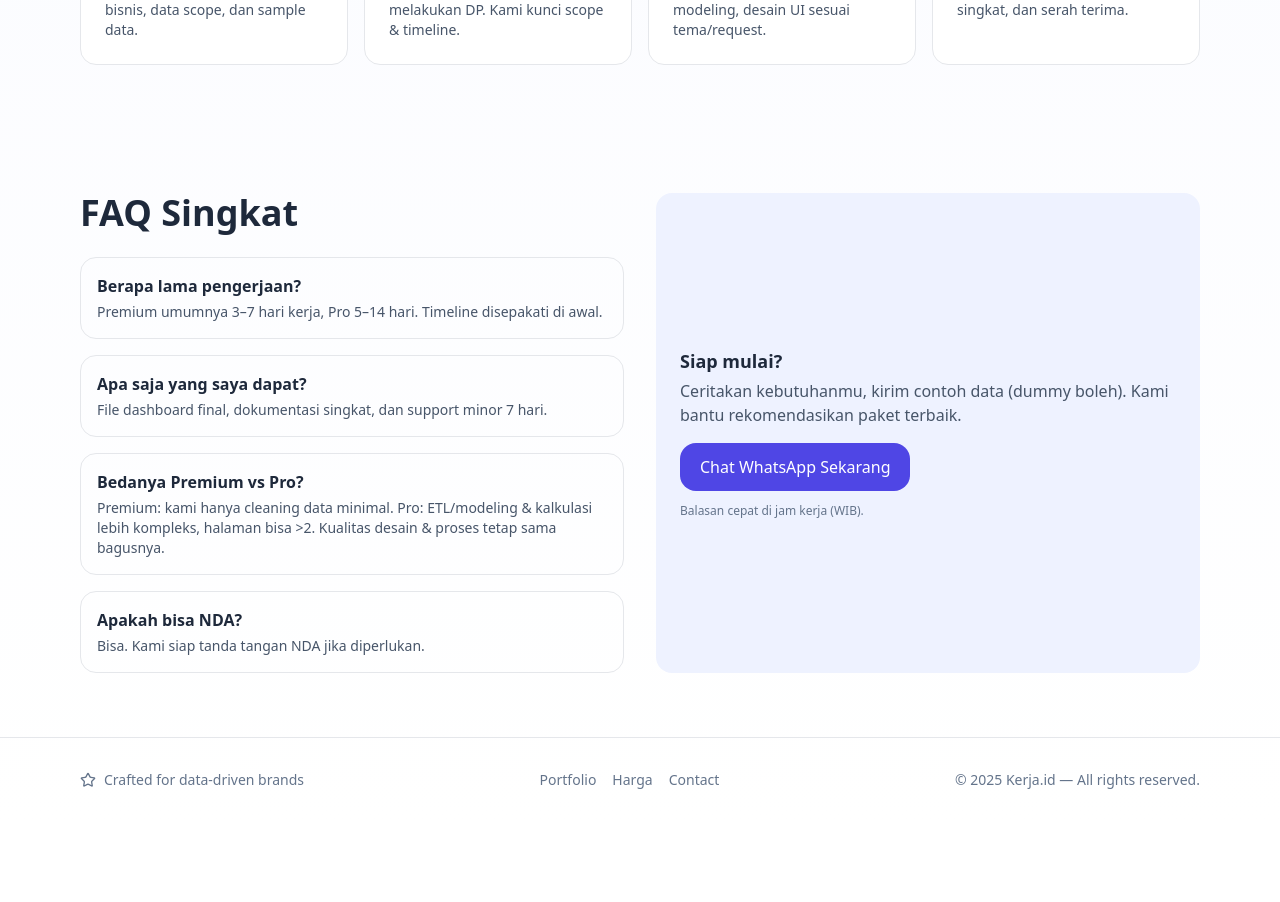
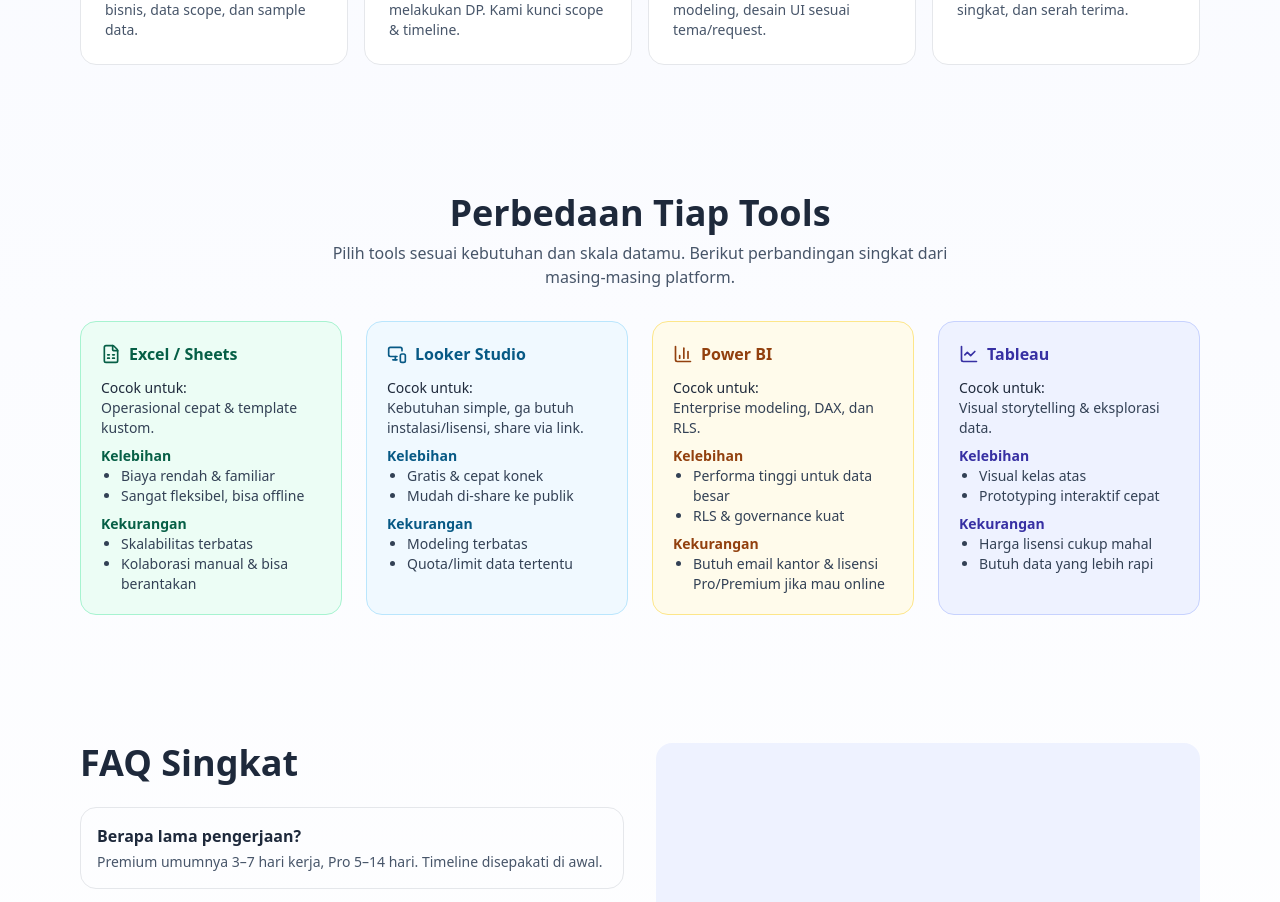
Before and after one commit to allesandroya/jasa-bikin-dashboard, a React (Vite) app: page / in a window 1280 px wide. Shown: the part 3080-3982 px from the top of the page. Before the commit the page ends 3902 px from the top, so only its background shows below. Built offline with nearby package versions, Linux system fonts and the light colour scheme.

Commit message:
revisi final 4

```diff
--- a/src/pages/PortfolioServicePage.jsx
+++ b/src/pages/PortfolioServicePage.jsx
@@ -565,6 +565,94 @@
         </div>
       </section>
 
+      {/* COMPARISON SECTION — Perbedaan Tiap Tools */}
+      <section id="tools-diff" className="max-w-6xl mx-auto px-4 py-10 md:py-16">
+        <div className="text-center mb-8">
+          <h2 className="text-2xl md:text-4xl font-bold">Perbedaan Tiap Tools</h2>
+          <p className="text-slate-600 mt-2 max-w-2xl mx-auto">
+            Pilih tools sesuai kebutuhan dan skala datamu. Berikut perbandingan singkat dari masing-masing platform.
+          </p>
+        </div>
+
+        <div className="grid md:grid-cols-2 lg:grid-cols-4 gap-6">
+          {/* Excel / Sheets */}
+          <div className="rounded-2xl border border-emerald-200 bg-emerald-50 p-5 flex flex-col">
+            <div className="flex items-center gap-2 mb-3 text-emerald-800 font-semibold">
+              <FileSpreadsheet className="h-5 w-5" /> Excel / Sheets
+            </div>
+            <p className="text-sm text-slate-800 font-medium">Cocok untuk:</p>
+            <p className="text-sm text-slate-700 mb-2">Operasional cepat & template kustom.</p>
+            <p className="text-sm font-semibold text-emerald-800">Kelebihan</p>
+            <ul className="text-sm text-slate-700 list-disc ml-5 mb-2">
+              <li>Biaya rendah & familiar</li>
+              <li>Sangat fleksibel, bisa offline</li>
+            </ul>
+            <p className="text-sm font-semibold text-emerald-800">Kekurangan</p>
+            <ul className="text-sm text-slate-700 list-disc ml-5">
+              <li>Skalabilitas terbatas</li>
+              <li>Kolaborasi manual & bisa berantakan</li>
+            </ul>
+          </div>
+
+          {/* Looker Studio */}
+          <div className="rounded-2xl border border-sky-200 bg-sky-50 p-5 flex flex-col">
+            <div className="flex items-center gap-2 mb-3 text-sky-800 font-semibold">
+              <MonitorSmartphone className="h-5 w-5" /> Looker Studio
+            </div>
+            <p className="text-sm text-slate-800 font-medium">Cocok untuk:</p>
+            <p className="text-sm text-slate-700 mb-2">Kebutuhan simple, ga butuh instalasi/lisensi, share via link.</p>
+            <p className="text-sm font-semibold text-sky-800">Kelebihan</p>
+            <ul className="text-sm text-slate-700 list-disc ml-5 mb-2">
+              <li>Gratis & cepat konek</li>
+              <li>Mudah di-share ke publik</li>
+            </ul>
+            <p className="text-sm font-semibold text-sky-800">Kekurangan</p>
+            <ul className="text-sm text-slate-700 list-disc ml-5">
+              <li>Modeling terbatas</li>
+              <li>Quota/limit data tertentu</li>
+            </ul>
+          </div>
+
+          {/* Power BI */}
+          <div className="rounded-2xl border border-amber-200 bg-amber-50 p-5 flex flex-col">
+            <div className="flex items-center gap-2 mb-3 text-amber-800 font-semibold">
+              <BarChart3 className="h-5 w-5" /> Power BI
+            </div>
+            <p className="text-sm text-slate-800 font-medium">Cocok untuk:</p>
+            <p className="text-sm text-slate-700 mb-2">Enterprise modeling, DAX, dan RLS.</p>
+            <p className="text-sm font-semibold text-amber-800">Kelebihan</p>
+            <ul className="text-sm text-slate-700 list-disc ml-5 mb-2">
+              <li>Performa tinggi untuk data besar</li>
+              <li>RLS & governance kuat</li>
+            </ul>
+            <p className="text-sm font-semibold text-amber-800">Kekurangan</p>
+            <ul className="text-sm text-slate-700 list-disc ml-5">
+              <li>Butuh email kantor & lisensi Pro/Premium jika mau online</li>
+            </ul>
+          </div>
+
+          {/* Tableau */}
+          <div className="rounded-2xl border border-indigo-200 bg-indigo-50 p-5 flex flex-col">
+            <div className="flex items-center gap-2 mb-3 text-indigo-800 font-semibold">
+              <LineChart className="h-5 w-5" /> Tableau
+            </div>
+            <p className="text-sm text-slate-800 font-medium">Cocok untuk:</p>
+            <p className="text-sm text-slate-700 mb-2">Visual storytelling & eksplorasi data.</p>
+            <p className="text-sm font-semibold text-indigo-800">Kelebihan</p>
+            <ul className="text-sm text-slate-700 list-disc ml-5 mb-2">
+              <li>Visual kelas atas</li>
+              <li>Prototyping interaktif cepat</li>
+            </ul>
+            <p className="text-sm font-semibold text-indigo-800">Kekurangan</p>
+            <ul className="text-sm text-slate-700 list-disc ml-5">
+              <li>Harga lisensi cukup mahal</li>
+              <li>Butuh data yang lebih rapi</li>
+            </ul>
+          </div>
+        </div>
+      </section>
+
+
       {/* FAQ */}
       <section id="faq" className="max-w-6xl mx-auto px-4 py-10 md:py-16">
         <div className="grid md:grid-cols-2 gap-8">
```
